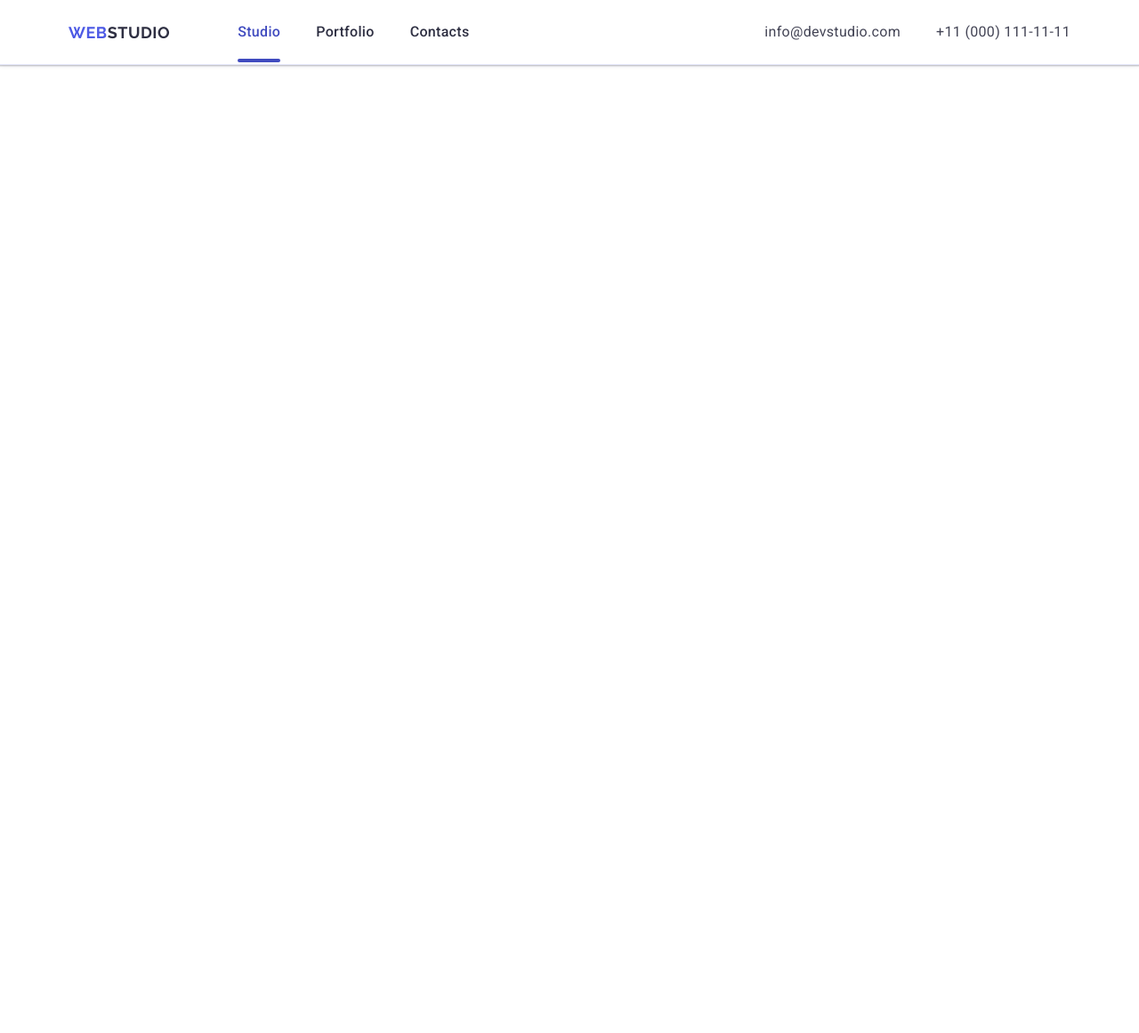
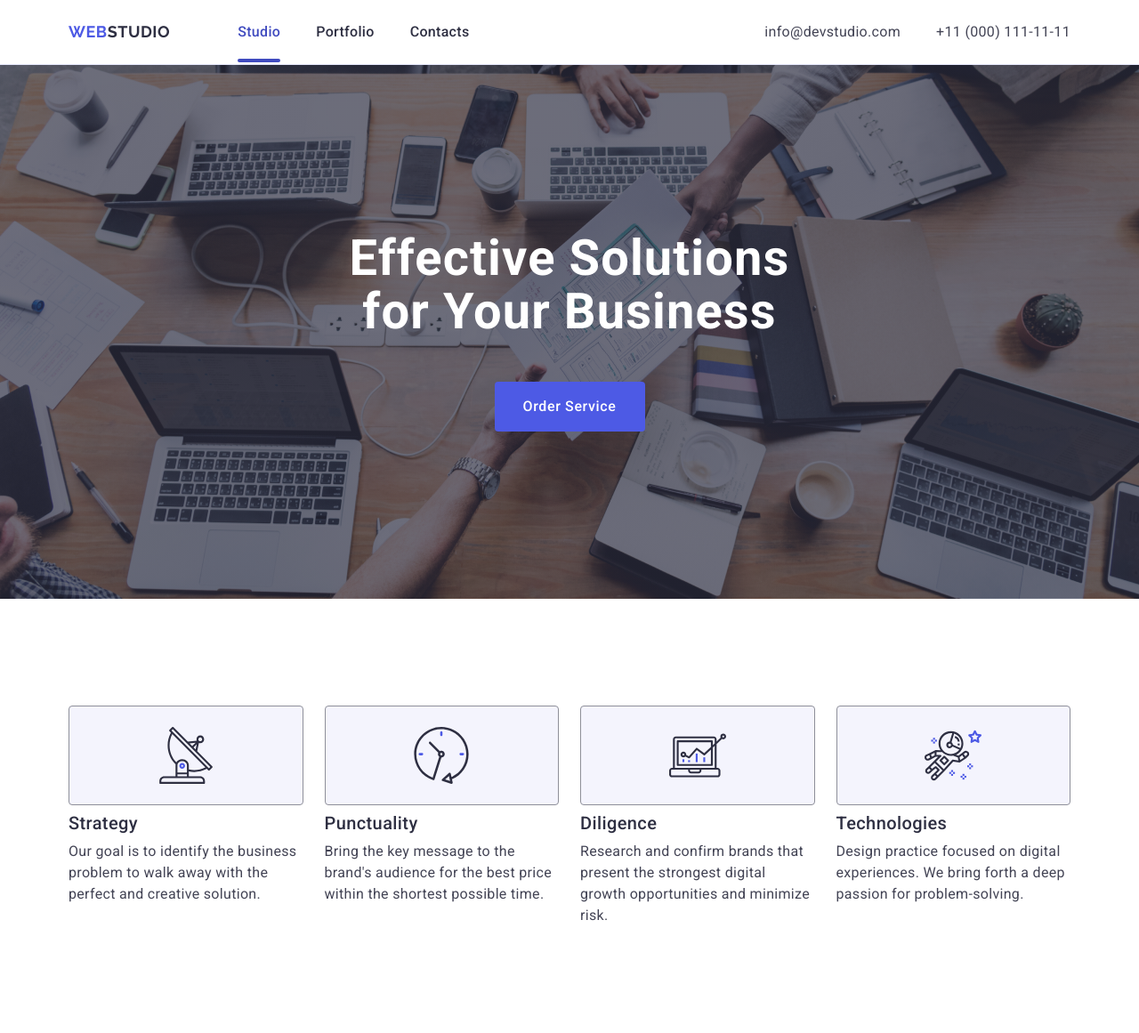
Before and after one commit to Yelyzaveta756/goit-markup-hw-06, a plain HTML site: page index.html in a window 1280 px wide. Shown: the whole page at 89% size. Before the commit the page ends 800 px from the top, so only its background shows below. Drawn offline with nearby package versions, Linux system fonts and the light colour scheme.

Commit message:
Add styles for every devices (hero section 1)

```diff
--- a/css/styles-old.css
+++ b/css/styles-old.css
@@ -290,6 +290,7 @@ screen and (min-device-pixel-ratio: 2) and (min-width:1156px) {
 }
 
 /* BENEFITS */
+
 .benefits-sec {
     padding: 120px 0;
 }
--- a/css/styles.css
+++ b/css/styles.css
@@ -91,6 +91,147 @@ button {
 .navigation-list {
     display: flex;
 }
+
+/* HERO */
+
+.hero {
+    background-color:#2E2F42;
+    background-image: linear-gradient(rgba(46, 47, 66, 0.70),
+    rgba(46, 47, 66, 0.70)),
+    url("../images/hero/people-office-image.jpg");
+    max-width: 1440px;
+    background-repeat: no-repeat;
+    background-size: cover;
+    background-position: center;
+    margin: 0 auto;
+}
+
+@media screen and (max-width:768px){
+    .hero {
+        background-image: linear-gradient(rgba(46, 47, 66, 0.70),
+        rgba(46, 47, 66, 0.70)), url(../images/hero/people-office-image-mobile.jpg);
+    }
+}
+
+@media screen and (min-resolution: 192dpi) and (max-width:768px),
+screen and (min-resolution: 2dppx) and (max-width:768px),
+screen and (min-device-pixel-ratio: 2) and (max-width:768px) {
+    .hero {
+        background-image: linear-gradient(rgba(46, 47, 66, 0.70),
+        rgba(46, 47, 66, 0.70)),
+        url("../images/hero/people-office-image-mobile@2x.jpg");
+    }
+}
+
+@media screen and (min-width:768px){
+    .hero {
+        background-image: linear-gradient(rgba(46, 47, 66, 0.70),
+        rgba(46, 47, 66, 0.70)), url(../images/hero/people-office-image-tablet.jpg);
+    }
+}
+
+@media screen and (min-resolution: 192dpi) and (min-width:768px),
+screen and (min-resolution: 2dppx) and (min-width:768px),
+screen and (min-device-pixel-ratio: 2) and (min-width:768px) {
+    .hero {
+        background-image: linear-gradient(rgba(46, 47, 66, 0.70),
+        rgba(46, 47, 66, 0.70)),
+        url("../images/hero/people-office-image-tablet@2x.jpg");
+    }
+}
+
+@media screen and (min-width:1156px){
+    .hero {
+        background-image: linear-gradient(rgba(46, 47, 66, 0.70),
+        rgba(46, 47, 66, 0.70)), url(../images/hero/people-office-image.jpg);
+    }
+}
+
+@media screen and (min-resolution: 192dpi) and (min-width:1156px),
+screen and (min-resolution: 2dppx) and (min-width:1156px),
+screen and (min-device-pixel-ratio: 2) and (min-width:1156px) {
+    .hero {
+        background-image: linear-gradient(rgba(46, 47, 66, 0.70),
+        rgba(46, 47, 66, 0.70)),
+        url("../images/hero/people-office-image@2x.jpg");
+    }
+}
+
+.main-title {
+    font-size: 56px;
+    font-weight: 700;
+    line-height: 1.07;
+    letter-spacing: 0.02em;
+    color: #ffffff;
+    text-align: center;
+    max-width: 496px;
+    margin: 0 auto;
+    margin-bottom: 48px;
+}
+
+.order-service-bttn {
+    font-size: 16px;
+    font-weight: 500;
+    line-height: 1.5;
+    letter-spacing: 0.04em;
+    background-color:#4d5ae5;
+    color: #ffffff;
+    display: block;
+    min-width: 169px;
+    height: 56px;
+    border: none;
+    border-radius: 4px;
+    margin: 0 auto;
+    transition: background-color 250ms cubic-bezier(0.4, 0, 0.2, 1);
+}
+
+.order-service-bttn:hover,
+.order-service-bttn:focus {
+    background-color:#404bbf;
+}
+
+        /* BENEFITS */
+
+.benefits-sec {
+    padding: 120px 0;
+}
+
+.benefits-list {
+    display: flex;
+    gap: 24px;
+}
+
+.benefits-list-item {
+    width: calc((100% - 72px) / 4);
+}
+
+.benefits-list-title {
+    font-size: 20px;
+    font-weight: 500;
+    line-height: 1.2;
+    letter-spacing: 0.02em;
+    color: #2e2f42;
+    margin-bottom: 8px;
+}
+
+.benefits-list-text {
+    font-size: 16px;
+    font-weight: 400;
+    line-height: 1.5;
+    letter-spacing: 0.02em;
+    color: #434455;
+}
+
+.icon-container {
+    border-radius: 4px;
+    border: 1px solid #8E8F99;
+    background: #F4F4FD;
+    display: flex;
+    justify-content: center;
+    align-items: center;
+    height: 112px;
+    margin-bottom: 8px;
+    }
 
 /* MOBILE STYLES */
 
@@ -273,6 +414,62 @@ button {
     .social-icon-mobile-menu {
         fill: #f4f4fd;
 }
+
+/* HERO */
+
+    .main-title {
+        max-width: 224px;
+        margin-bottom: 72px;
+        font-size: 36px;
+        font-weight: 700;
+        line-height: 1.11;
+        letter-spacing: 0.02em;
+        text-transform: capitalize;
+    }
+
+    .hero {
+        padding: 72px 0;
+    }
+
+    /* BENEFITS */
+
+    .icon-container {
+        display: none;
+    }
+
+    .benefits-list-title {
+        text-align: center;
+        font-size: 36px;
+        font-weight: 700;
+        line-height: 1.11;
+        letter-spacing: 0.02em;
+        text-transform: capitalize;
+    }
+
+    .benefits-list-text {
+        font-size: 16px;
+        font-weight: 500;
+        line-height: 1.5;
+        letter-spacing: 0.02em;
+    }
+
+    .benefits-sec {
+        padding: 96px 0;
+    }
+
+    .benefits-list {
+        display: block;
+    }
+
+    .benefits-list-item {
+        width: 100%;
+        padding-bottom: 72px;
+    }
+
+    .benefits-list-item:last-child {
+        padding-bottom: 0;
+    }
+
 }
 
 /* TABLET STYLES */
@@ -307,7 +504,6 @@ button {
 
     .logotype {
         margin-right: 120px;
-        padding: 25.5px 0;
     }
 
     .navigation-item {
@@ -359,6 +555,7 @@ button {
         display: flex;
         gap: 12px;
         flex-direction: column;
+        padding: 16px 0;
     }
 
     .address-link {
@@ -376,6 +573,50 @@ button {
     .address-link:focus {
         color: #404bbf;
 }
+
+        /* HERO */
+
+    .main-title {
+        margin-bottom: 36px;
+    }
+
+    .hero {
+        padding: 112px 0;
+    }
+
+     /* BENEFITS */
+
+     .icon-container {
+        display: none;
+    }
+
+    .benefits-list-title {
+        font-size: 36px;
+        font-weight: 700;
+        line-height: 1.11;
+        letter-spacing: 0.02em;
+        text-transform: capitalize;
+    }
+
+    .benefits-list-text {
+        font-size: 16px;
+        font-weight: 500;
+        line-height: 1.5;
+        letter-spacing: 0.02em;
+    }
+
+    .benefits-sec {
+        padding: 96px 0;
+    }
+
+    .benefits-list-item {
+        width: 356px
+    }
+
+     .benefits-list {
+        flex-wrap: wrap;
+        row-gap: 72px;
+    }
 }
 
 @media screen and (min-width: 1158px) {
@@ -485,5 +726,45 @@ button {
     .address-link:focus {
         color: #404bbf;
     }
+        /* HERO */
 
+    .hero {
+        padding: 188px 0;
+    }
+
+    .main-title {
+        margin-bottom: 48px;
+    }
+
+     /* BENEFITS */
+
+     .icon-container {
+        display: flex;
+    }
+
+    .benefits-sec {
+        padding: 120px 0;
+    }
+
+    .benefits-list {
+        flex-wrap: nowrap;
+    }
+
+    .benefits-list-item {
+        width: calc((100% - 72px) / 4);
+    }
+
+    .benefits-list-title {
+        font-size: 20px;
+        font-weight: 500;
+        line-height: 1.2;
+        letter-spacing: 0.02em;
+    }
+
+    .benefits-list-text {
+        font-size: 16px;
+        font-weight: 400;
+        line-height: 1.5;
+        letter-spacing: 0.02em;
+    }
 }
--- a/index.html
+++ b/index.html
@@ -47,7 +47,7 @@
 
         <!-- Hero -->
 
-     <!-- <main>
+     <main>
         <section class="hero">
         <div class="container">
         <h1 class="main-title">Effective Solutions for Your Business</h1>
@@ -58,11 +58,11 @@
             Order Service
             </button>
         </div>
-    </section>  -->
+    </section>
 
         <!-- Benefits -->
 
-    <!-- <section class="benefits-sec">
+     <section class="benefits-sec">
         <div class="container">
         <h2 class="visually-hidden">Our main goals</h2>
         <ul class="benefits-list list">
@@ -104,7 +104,7 @@
         </li>
         </ul>
     </div>
-    </section> -->
+    </section>
 
         <!--Our Team-->
 
```
